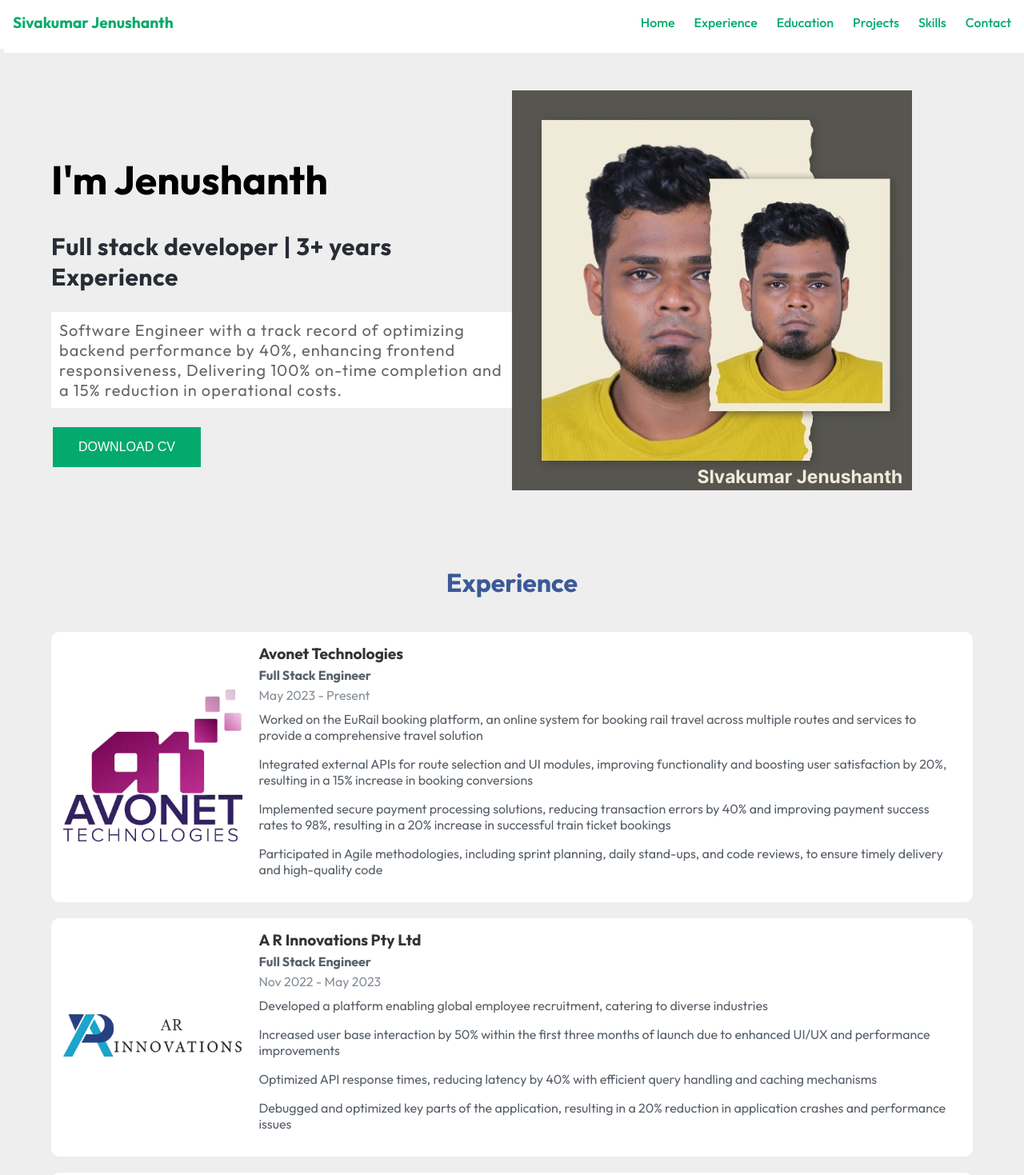
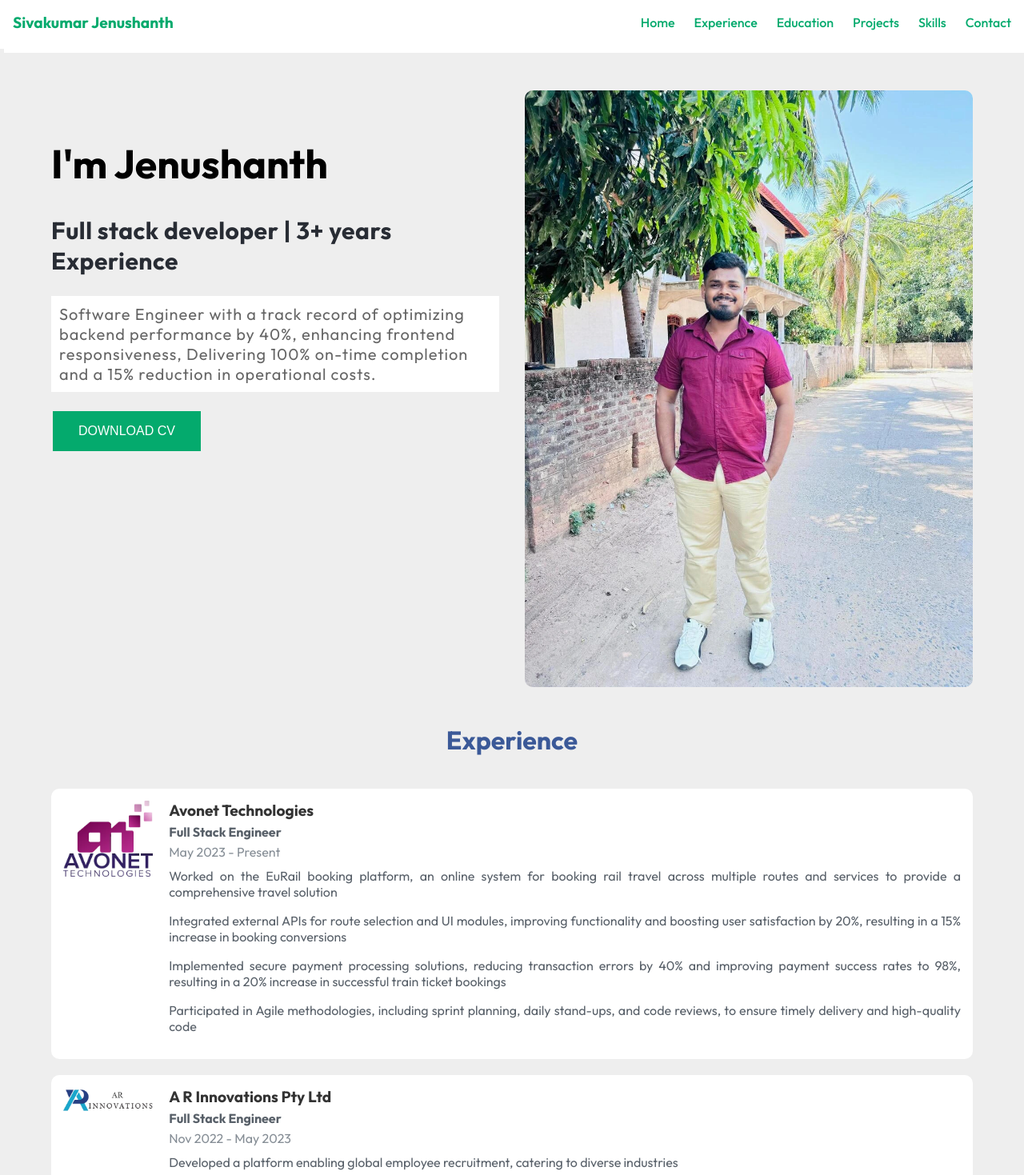
Before and after one commit to JenushanthAts/sivakumar-jenushanth, a React (Create React App) app: page / in a window 1280 px wide. Shown: the top 1469 px of the page at 80% size. Built offline with nearby package versions, Linux system fonts and the light colour scheme.

Commit message:
Home and xperience section improved

```diff
--- a/src/components/contact/Contact.scss
+++ b/src/components/contact/Contact.scss
@@ -26,7 +26,7 @@
     }
     .icon-btn i {
       border-radius: 2.6rem;
-      color: #fff;
+      color: $darkBoxShadow2;
       cursor: pointer;
       display: inline-block;
       font-size: 1.3rem;
--- a/src/components/experience/Experience.scss
+++ b/src/components/experience/Experience.scss
@@ -14,7 +14,7 @@
   }
   .timeline-item {
     display: flex;
-    align-items: center;
+    align-items: flex-start;
     padding: 15px;
     position: relative;
     border-radius: 10px;
@@ -22,7 +22,7 @@
     background: $lightBackground2;
   }
   .timeline-logo {
-    width: 20% !important;
+    width: 10% !important;
     margin-right: 20px !important;
     flex-shrink: 0 !important;
 
@@ -39,7 +39,6 @@
       .timeline-logo {
         display: flex !important;
         width: 25% !important;
-        display: block;
         margin-bottom: 10px !important;
       }
     }
@@ -70,6 +69,7 @@
       margin-top: 10px;
       font-size: 1rem;
       color: $githubRepoCardColor;
+      text-align: justify !important;
     }
   }
 }
--- a/src/components/home/Home.scss
+++ b/src/components/home/Home.scss
@@ -1,25 +1,15 @@
 @import "../../styles/globalColor.scss";
 
-.main {
-  width: 90%;
-  padding: 20px 10px;
-  margin: 0px auto;
-  margin-top: 4rem;
-}
 .greet-main {
   width: 90%;
-  padding: 20px 10px;
   margin: 0px auto;
   margin-top: 2rem;
 }
 
 .greeting-main {
-  display: flex;
-}
-
-.greeting-main > * {
-  flex: 1;
-  margin-bottom: 30px;
+  display: grid;
+  grid-template-columns: repeat(auto-fit, minmax(400px, 1fr));
+  gap: 2rem;
 }
 .button-greeting-div {
   display: flex;
@@ -35,7 +25,6 @@
   font-size: 30px;
   letter-spacing: 0.5px;
   color: $appHeaderBG;
-  // line-height: 0px !important;
 }
 
 .greeting-text-p {
@@ -47,9 +36,13 @@
   color: $cardSubtitle;
 }
 
-.greeting-image-div > * {
+.greeting-image-div {
+  margin-top: 20px;
   max-width: 100%;
-  height: auto;
+  img {
+    width: 100%;
+    border-radius: 10px;
+  }
 }
 
 .portfolio-repo-btn-div {
--- a/src/components/home/Home.tsx
+++ b/src/components/home/Home.tsx
@@ -30,7 +30,13 @@ const Home = () => {
           </div>
         </div>
         <div className="greeting-image-div">
-          <img alt="Jenushanth, Web developer" src={jenushanth} />
+          <img
+            alt="Jenushanth, Web developer"
+            src={jenushanth}
+            width={"100%"}
+            // height={700}
+            loading="eager"
+          />
         </div>
       </div>
     </div>
--- a/src/components/projects/Projects.scss
+++ b/src/components/projects/Projects.scss
@@ -73,7 +73,7 @@
           border-radius: 8px;
           p {
             // padding-bottom: 10px !important;
-            background-color: $skillsColor;
+            background-color: $linkedin;
             padding: 8px 12px !important;
             // background-color: #007bff; /* Primary color background */
             color: $lightBackground1;
--- a/src/data/Experience.ts
+++ b/src/data/Experience.ts
@@ -60,8 +60,8 @@ export const ExperienceData = [
     period: "Oct 2021 - Oct 2022",
     position: "Associate Full Stack Engineer",
     summary: [
-      "Streamlined Insurance Policy Application System:} Gathered and analyzed client requirements, translating designs and wireframes into high-quality code for a comprehensive insurance policy application system",
-      "Intelligent AI Chatbot:} Led the design and implementation of a customizable AI chatbot, focusing on intelligent interaction and seamless integration, resulting in enhanced customer service capabilities",
+      "Streamlined Insurance Policy Application System: Gathered and analyzed client requirements, translating designs and wireframes into high-quality code for a comprehensive insurance policy application system",
+      "Intelligent AI Chatbot: Led the design and implementation of a customizable AI chatbot, focusing on intelligent interaction and seamless integration, resulting in enhanced customer service capabilities",
     ],
     technologies: [
       "TypeScript",
```
Also changed, not shown: src/assets/jenushanth.webp.
